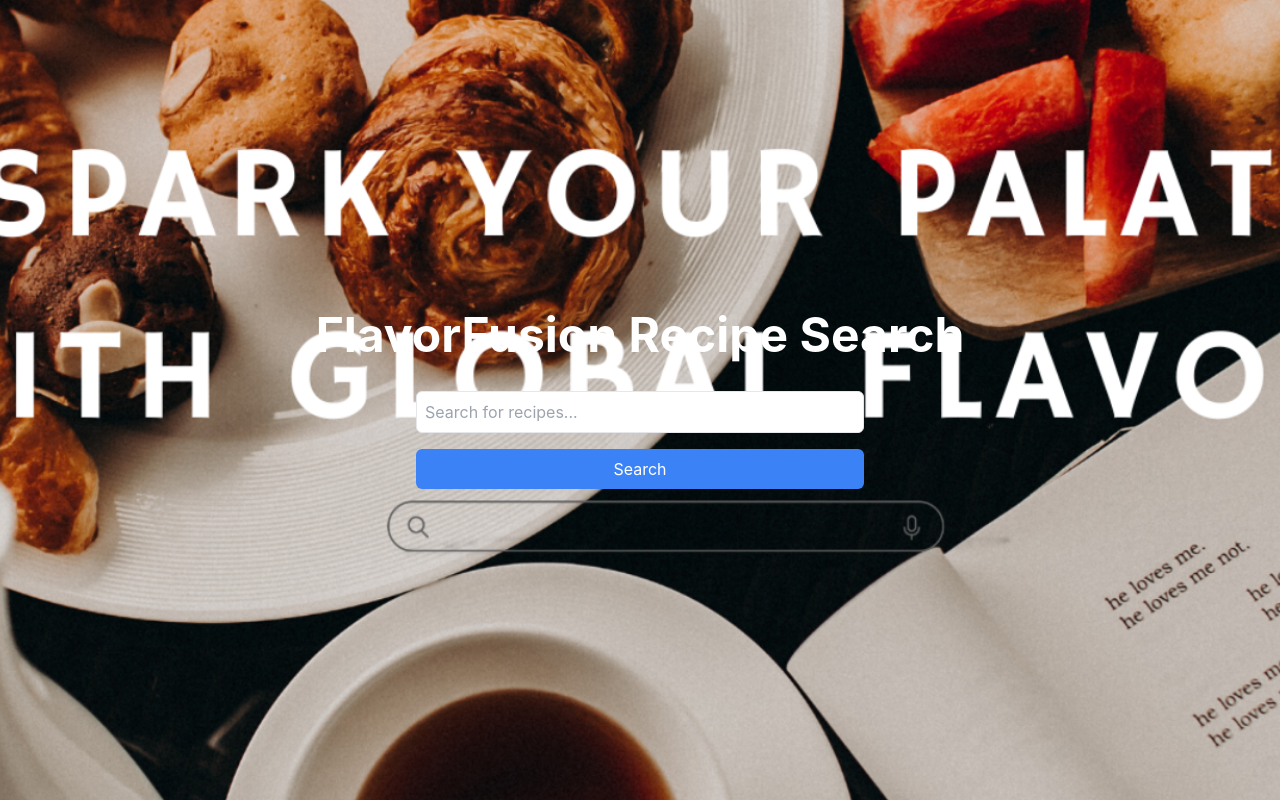
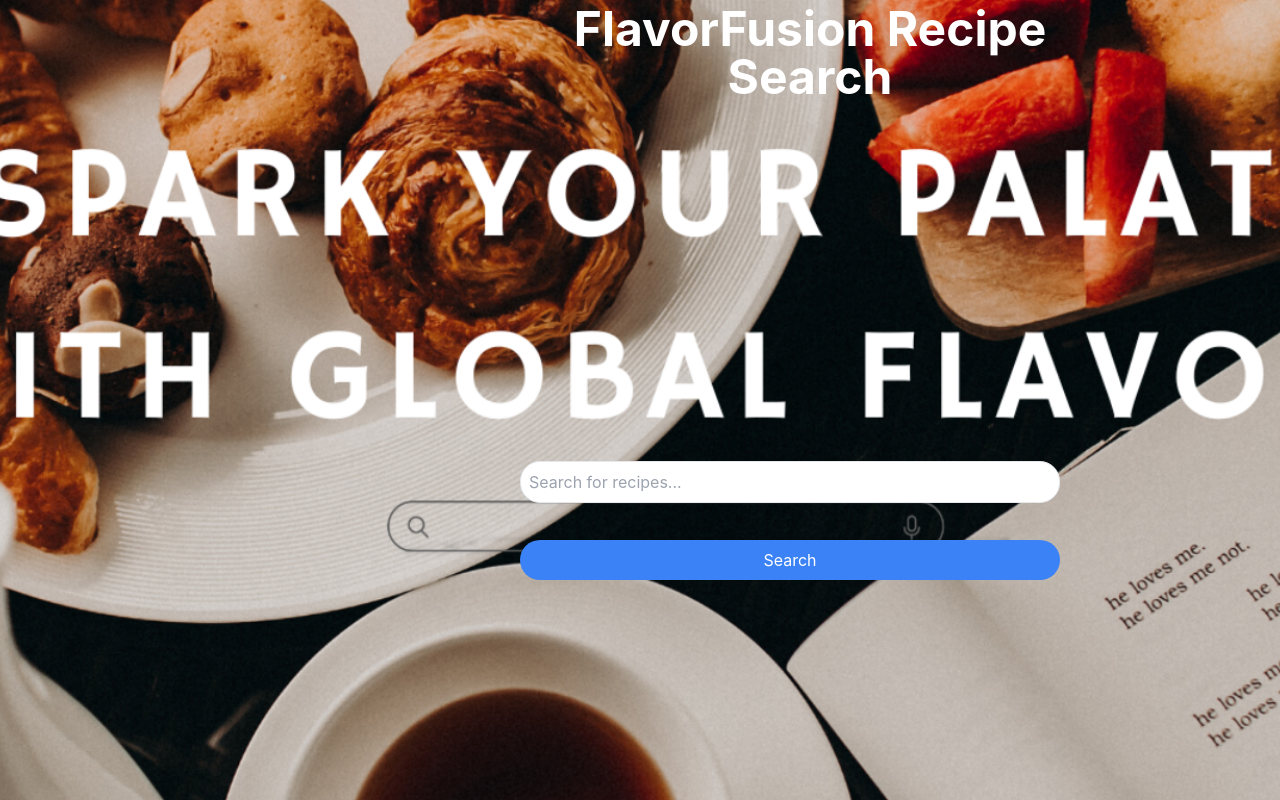
Before and after one commit to Malavika-77/RecipeHere, a React (Create React App) app: page / in a window 1280 px wide. Built offline with nearby package versions, Linux system fonts and the light colour scheme.

Commit message:
Update App.js

```diff
--- a/src/App.js
+++ b/src/App.js
@@ -79,16 +79,17 @@ function App() {
    <div className="min-h-screen flex flex-col">
   {!showResults && (
     <div className="container w-full mx-auto p-4 min-h-screen flex flex-col justify-center items-center bg-cover bg-center" style={{ backgroundImage: `url(${require('./Contact.png')})` }}>
-      <h1 className="text-5xl text-white font-bold text-center mb-8">FlavorFusion Recipe Search</h1>
+          <h1 className="text-5xl text-white font-bold text-center" style={{ width: "540px", top: "5px", left: "540px", position: "absolute", borderRadius: "20px" }}>FlavorFusion Recipe Search</h1>
       <form onSubmit={handleSubmit} className="flex flex-col items-center w-full max-w-md">
         <input
           type="text"
           placeholder="Search for recipes..."
           value={query}
           onChange={handleChange}
-          className="w-full p-2 border rounded-md mb-4"
+          className="w-full p-2 border rounded-md mb-4" style={{ width: "540px", top: "461px", left: "520px", position: "absolute", borderRadius: "20px" }}
+
         />
-        <button type="submit" className="w-full bg-blue-500 text-white rounded-md py-2">
+        <button type="submit" className="w-full bg-blue-500 text-white rounded-md py-2"style={{ width: "540px", top: "540px", left: "520px", position: "absolute", borderRadius: "20px" }}>
           Search
         </button>
       </form>
```
